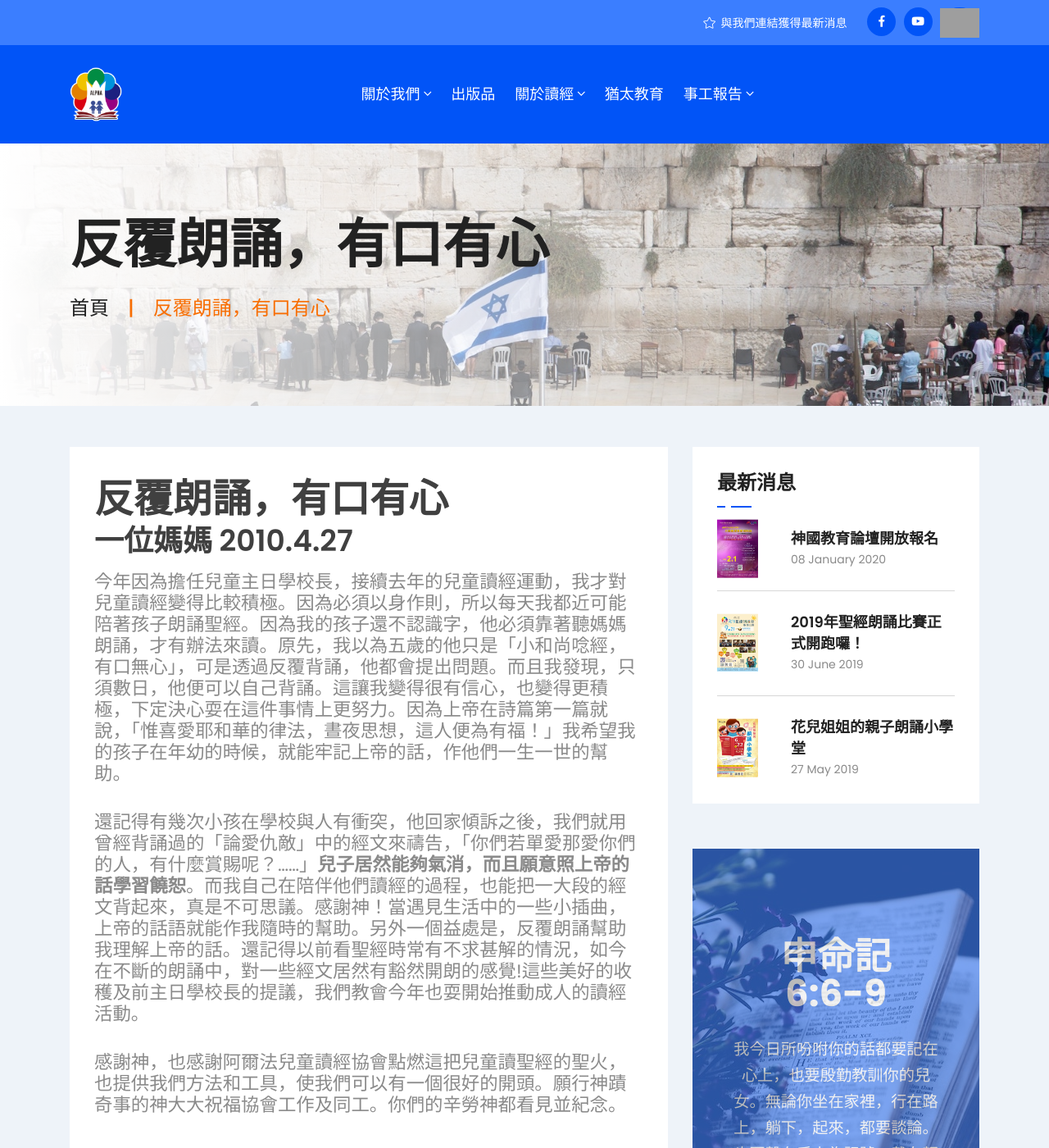
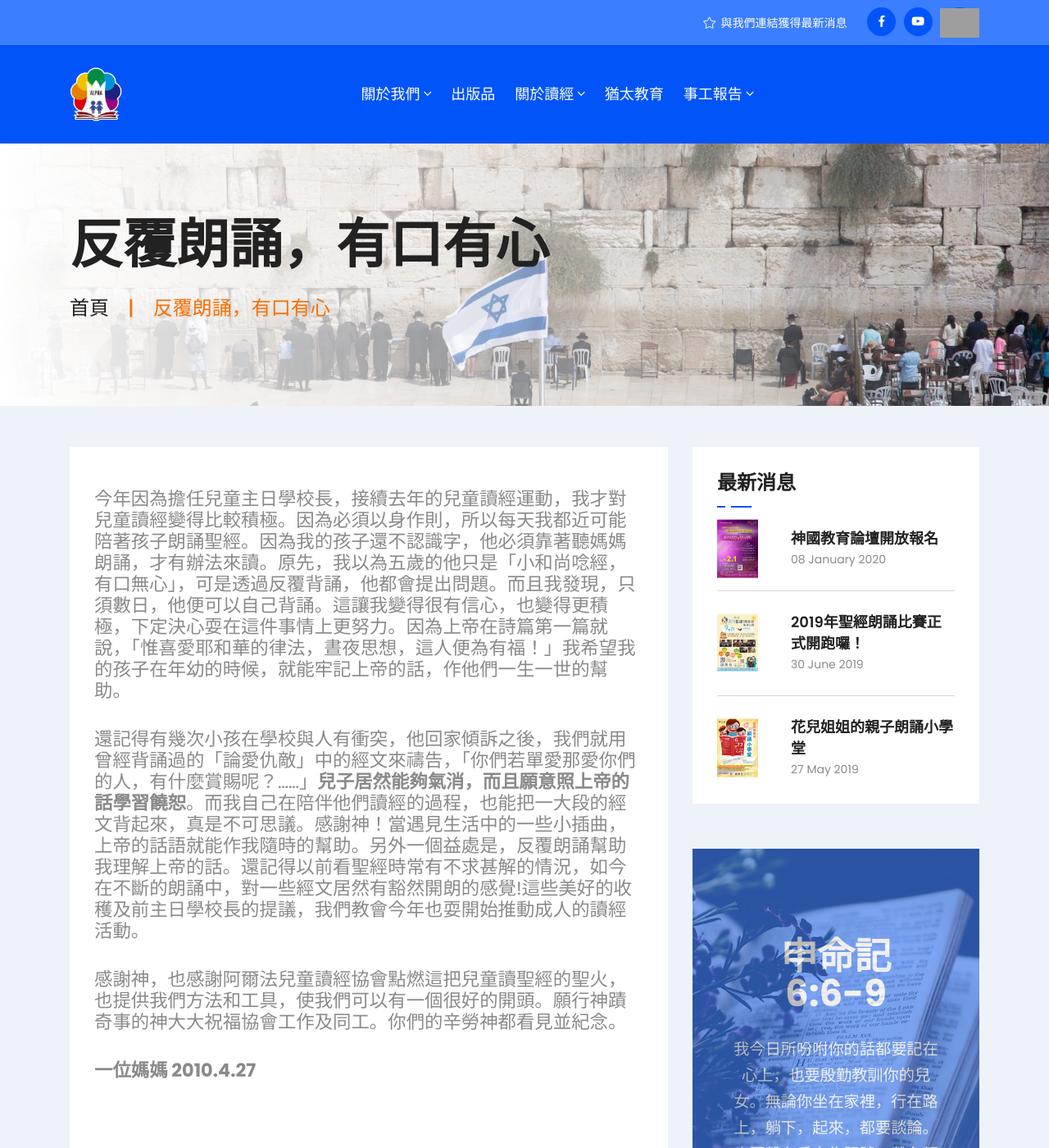
Before and after one commit to alpha6309/website, a Jekyll site: the page built from _testimony/反覆朗誦，有口有心.md, in a window 1280 px wide and 1400 px high. Shown: the whole window at 82% size. Built offline with Jekyll 4.4.1, drawn with Linux system fonts in a browser that asks for light colours; grey boxes are pictures that could not be loaded.

Commit message:
Update 反覆朗誦，有口有心.md

```diff
--- a/_testimony/反覆朗誦，有口有心.md
+++ b/_testimony/反覆朗誦，有口有心.md
@@ -3,12 +3,11 @@ layout: post
 title: "反覆朗誦，有口有心"
 date: 2013-10-07 00:00:00 +0800
 ---
-# 反覆朗誦，有口有心
-
-## 一位媽媽 2010.4.27
 
 今年因為擔任兒童主日學校長，接續去年的兒童讀經運動，我才對兒童讀經變得比較積極。因為必須以身作則，所以每天我都近可能陪著孩子朗誦聖經。因為我的孩子還不認識字，他必須靠著聽媽媽朗誦，才有辦法來讀。原先，我以為五歲的他只是「小和尚唸經，有口無心」，可是透過反覆背誦，他都會提出問題。而且我發現，只須數日，他便可以自己背誦。這讓我變得很有信心，也變得更積極，下定決心耍在這件事情上更努力。因為上帝在詩篇第一篇就說，「惟喜愛耶和華的律法，晝夜思想，這人便為有福！」我希望我的孩子在年幼的時候，就能牢記上帝的話，作他們一生一世的幫助。
 
 還記得有幾次小孩在學校與人有衝突，他回家傾訴之後，我們就用曾經背誦過的「論愛仇敵」中的經文來禱告，「你們若單愛那愛你們的人，有什麼賞賜呢？......」**兒子居然能夠氣消，而且願意照上帝的話學習饒恕**。而我自己在陪伴他們讀經的過程，也能把一大段的經文背起來，真是不可思議。感謝神！當遇見生活中的一些小插曲，上帝的話語就能作我隨時的幫助。另外一個益處是，反覆朗誦幫助我理解上帝的話。還記得以前看聖經時常有不求甚解的情況，如今在不斷的朗誦中，對一些經文居然有豁然開朗的感覺!這些美好的收穫及前主日學校長的提議，我們教會今年也耍開始推動成人的讀經活動。
 
 感謝神，也感謝阿爾法兒童讀經協會點燃這把兒童讀聖經的聖火，也提供我們方法和工具，使我們可以有一個很好的開頭。願行神蹟奇事的神大大祝福協會工作及同工。你們的辛勞神都看見並紀念。
+
+**一位媽媽 2010.4.27**
```
